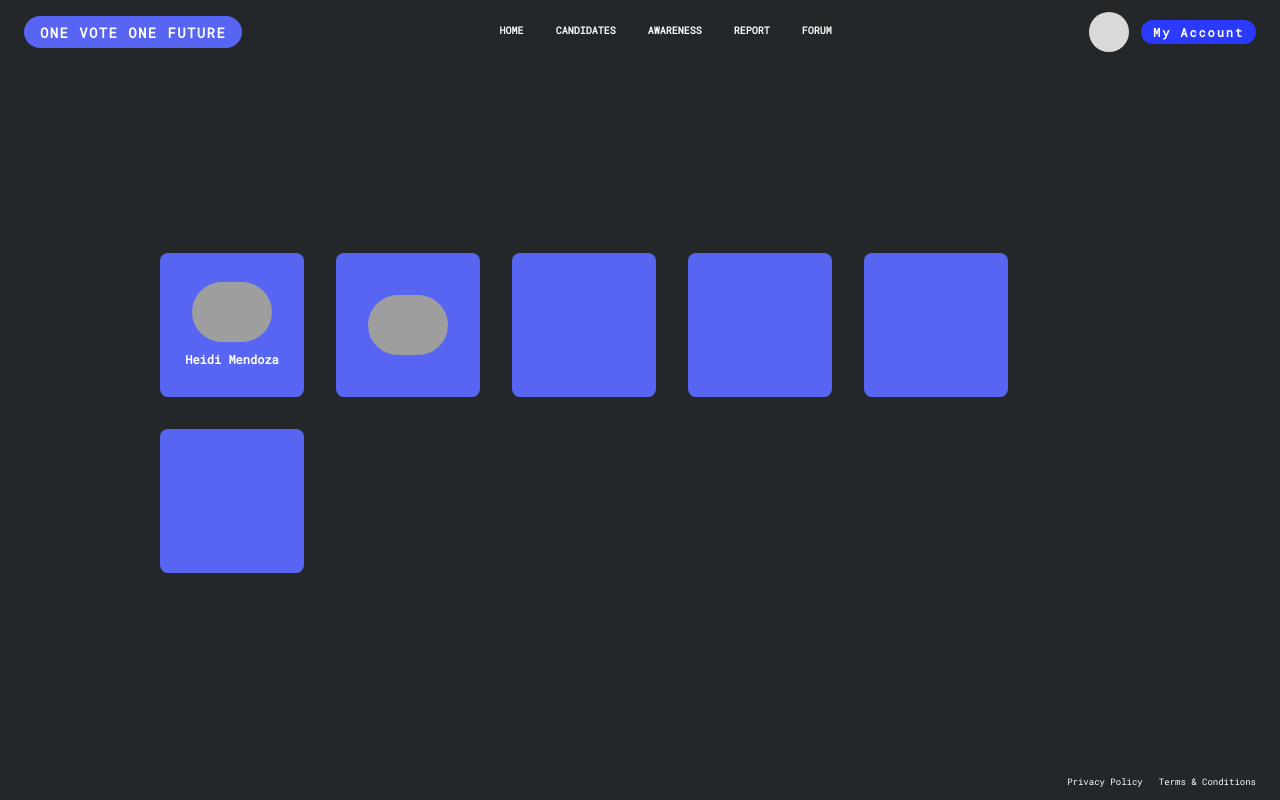
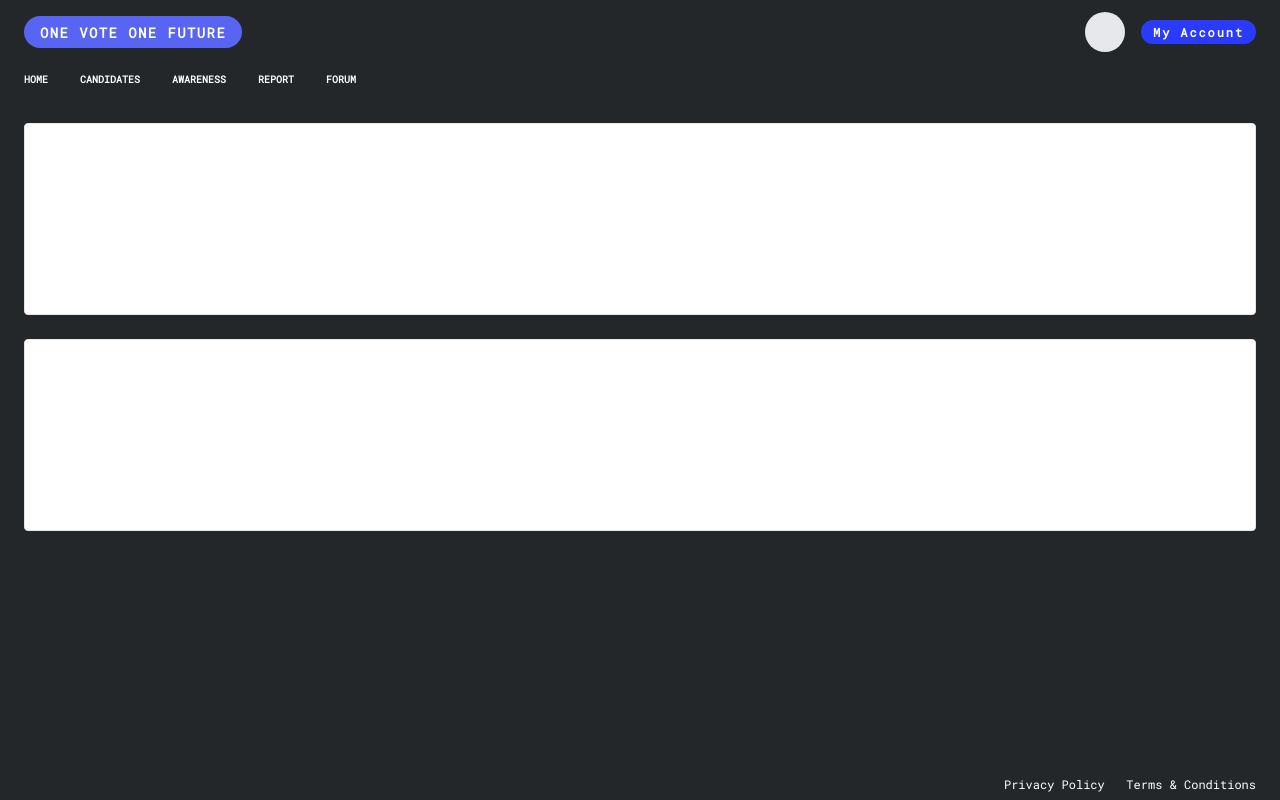
Before and after one commit to Saisumii/WD-Project, a plain HTML site: page candidates.html in a window 1280 px wide. Drawn offline with nearby package versions, Linux system fonts and the light colour scheme; grey boxes are pictures that could not be loaded.

Commit message:
candidates.html

```diff
--- a/candidates.html
+++ b/candidates.html
@@ -1,14 +1,14 @@
 <!DOCTYPE html>
 <html lang="en">
 <head>
-  <meta charset="utf-8"/>
-  <meta content="width=device-width, initial-scale=1" name="viewport"/>
-  <title>
-   One Vote One Future
-  </title>
-  <script src="https://cdn.tailwindcss.com">
-  </script>
-  <link href="https://cdnjs.cloudflare.com/ajax/libs/font-awesome/5.15.3/css/all.min.css" rel="stylesheet"/>
+  <meta charset="UTF-8" />
+  <meta name="viewport" content="width=device-width, initial-scale=1" />
+  <title>One Vote One Future</title>
+  <script src="https://cdn.tailwindcss.com"></script>
+  <link
+    rel="stylesheet"
+    href="https://cdnjs.cloudflare.com/ajax/libs/font-awesome/5.15.3/css/all.min.css"
+  />
   <style>
     @import url('https://fonts.googleapis.com/css2?family=Roboto+Mono&display=swap');
     body {
@@ -16,65 +16,37 @@
     }
   </style>
 </head>
- <body class="bg-[#23272a] min-h-screen flex flex-col justify-between">
-  <header class="bg-[#23272a] flex items-center justify-between px-6 py-3">
+<body class="bg-[#23272a] min-h-screen flex flex-col">
+  <header class="bg[#23272a] flex items-center justify-between px-6 py-3">
     <div class="rounded-full bg-[#5865f2] px-4 py-1">
-    <span class="text-white text-[14px] font-semibold tracking-widest select-none">
+            <a href="index.html" class="text-white text-[14px] font-semibold tracking-widest select-none">
                 ONE VOTE ONE FUTURE
-    </span>
+            </a>
         </div>
-   <nav class="flex space-x-8 text-[10px] text-white font-bold mb-1">
-    <a class="hover:underline" href="index.html">
-     HOME
-    </a>
-    <a class="hover:underline" href="candidates.html">
-     CANDIDATES
-    </a>
-    <a class="hover:underline" href="#">
-     AWARENESS
-    </a>
-    <a class="hover:underline" href="#">
-     REPORT
-    </a>
-    <a class="hover:underline" href="#">
-     FORUM
-    </a>
-   </nav>
-   <div class="flex items-center space-x-3">
-    <div class="w-10 h-10 rounded-full bg-[#d9d9d9]">
-    </div>
+    <div class="flex items-center space-x-4">
+      <div class="w-10 h-10 rounded-full bg-gray-200"></div>
       <a href="my-account.html" class="bg-[#2a3bff] text-white text-xs font-bold rounded-full px-3 py-1 inline-block" style="letter-spacing: 0.05cm;">
         My Account
       </a>
-    </button>
+      </div>
     </div>
   </header>
-  <main class="flex flex-wrap gap-x-8 gap-y-8 p-8 max-w-5xl mx-auto">
-   <div class="w-36 h-36 bg-[#5865f2] rounded-lg flex flex-col items-center justify-center space-y-2">
-    <img alt="Portrait of Heidi Mendoza, smiling woman with shoulder-length hair, wearing a purple top" class="rounded-full" height="80" src="https://storage.googleapis.com/a1aa/image/7cb3fe37-6580-4dfe-56b5-0fcc9ccaf092.jpg" width="80"/>
-    <span class="text-white text-[12px] font-semibold select-none">
-     Heidi Mendoza
-    </span>
-   </div>
-   <div class="w-36 h-36 bg-[#5865f2] rounded-lg flex flex-col items-center justify-center space-y-2">
-    <img alt="Portrait of a smiling middle-aged man with short hair, wearing a white shirt" class="rounded-full" height="80" src="https://storage.googleapis.com/a1aa/image/679733bd-d5ec-425a-1418-a42c5a0f63d5.jpg" width="80"/>
-   </div>
-   <div class="w-36 h-36 bg-[#5865f2] rounded-lg">
-   </div>
-   <div class="w-36 h-36 bg-[#5865f2] rounded-lg">
-   </div>
-   <div class="w-36 h-36 bg-[#5865f2] rounded-lg">
-   </div>
-   <div class="w-36 h-36 bg-[#5865f2] rounded-lg">
-   </div>
+
+  <nav class="bg-[#23272a] px-6 py-2 flex space-x-8 text-[10px] text-white font-bold mb-1">
+    <a href="index.html" class="hover:underline">HOME</a>
+    <a href="candidates.html" class="hover:underline">CANDIDATES</a>
+    <a href="awareness.html" class="hover:underline">AWARENESS</a>
+    <a href="#" class="hover:underline">REPORT</a>
+    <a href="#" class="hover:underline">FORUM</a>
+  </nav>
+
+  <main class="flex flex-col flex-grow px-6 py-6 space-y-6">
+    <div class="bg-white border border-gray-200 rounded w-full h-48"></div>
+    <div class="bg-white border border-gray-200 rounded w-full h-48"></div>
   </main>
-  <footer class="text-[9px] text-white px-6 py-3 flex justify-end space-x-4 select-none">
-   <span>
-    Privacy Policy
-   </span>
-   <span>
-    Terms &amp; Conditions
-   </span>
+
+  <footer class="bg-[#23272a] px-6 py-2 text-xs text-white text-right select-none">
+    Privacy Policy &nbsp; Terms & Conditions
   </footer>
 </body>
 </html>
```
Lines whose indentation alone changed are shown as unchanged.
